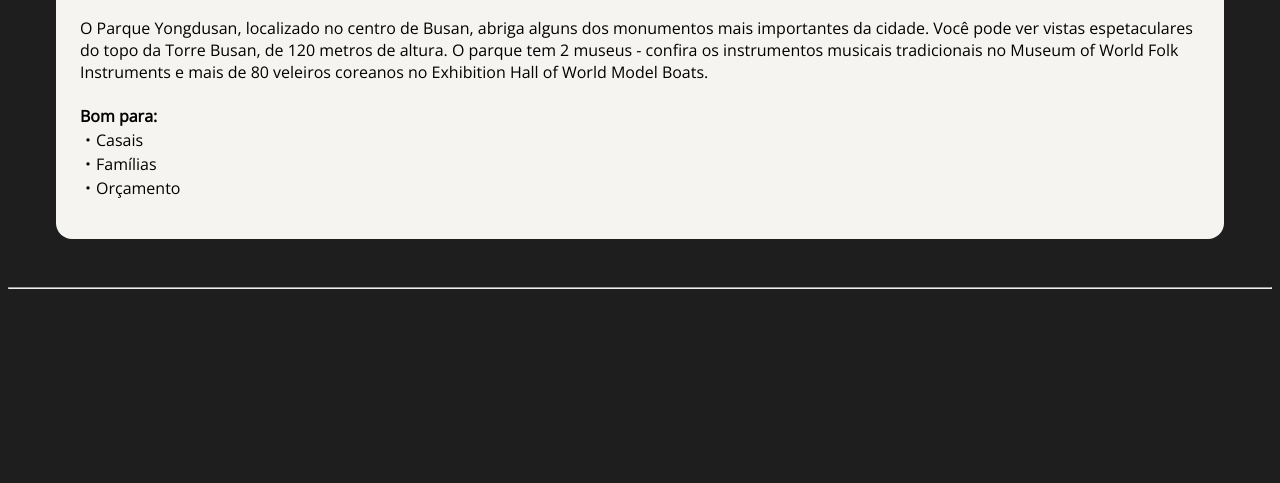
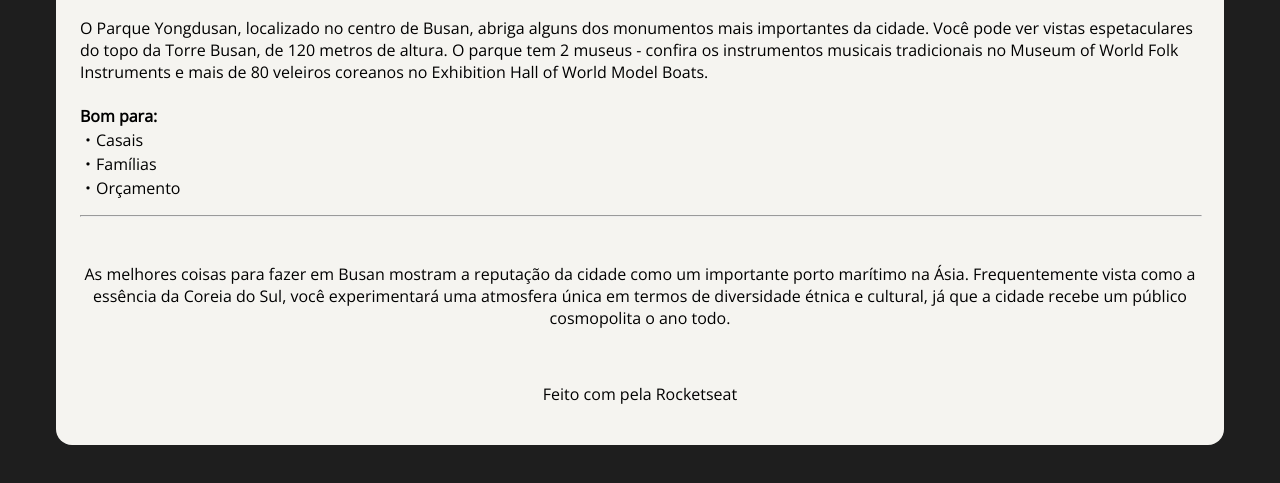
Before and after one commit to davizinhoow/Projeto_Locais_Turisticos, a plain HTML site: page projeto_ locais_turisticos/index.html in a window 1280 px wide. Shown: the part 1677-2160 px from the top of the page. Before the commit the page ends 1974 px from the top, so only its background shows below. Drawn offline with nearby package versions, Linux system fonts and the light colour scheme.

Commit message:
começo do rodapé

```diff
--- a/projeto_ locais_turisticos/index.html
+++ b/projeto_ locais_turisticos/index.html
@@ -70,7 +70,16 @@
     </p>
            </section>
     </main>
+
+    <hr>
+    <br>
+
+    <footer>
+    <p>As melhores coisas para fazer em Busan mostram a reputação da cidade como um importante porto marítimo na Ásia. Frequentemente vista como a essência da Coreia do Sul, você experimentará uma atmosfera única em termos de diversidade étnica e cultural, já que a cidade recebe um público cosmopolita o ano todo.</p>
+    <br>
+    <p>Feito com pela Rocketseat</p>
+    </footer>
+
 </div>
-<hr>
 </body>
 </html>
--- a/projeto_ locais_turisticos/style.css
+++ b/projeto_ locais_turisticos/style.css
@@ -26,8 +26,8 @@ body{
 }
 
 #introducao img{
+height: 660px;
 width: 1120px;
-height: 660px;
 }
 
 
@@ -52,3 +52,12 @@ height: 350px;
   font-size: 16px;
   text-transform: uppercase;
 }
+
+hr{
+  width: 1120px;
+  color: #D9D9D9;
+}
+
+footer {
+  text-align: center;
+}
```
